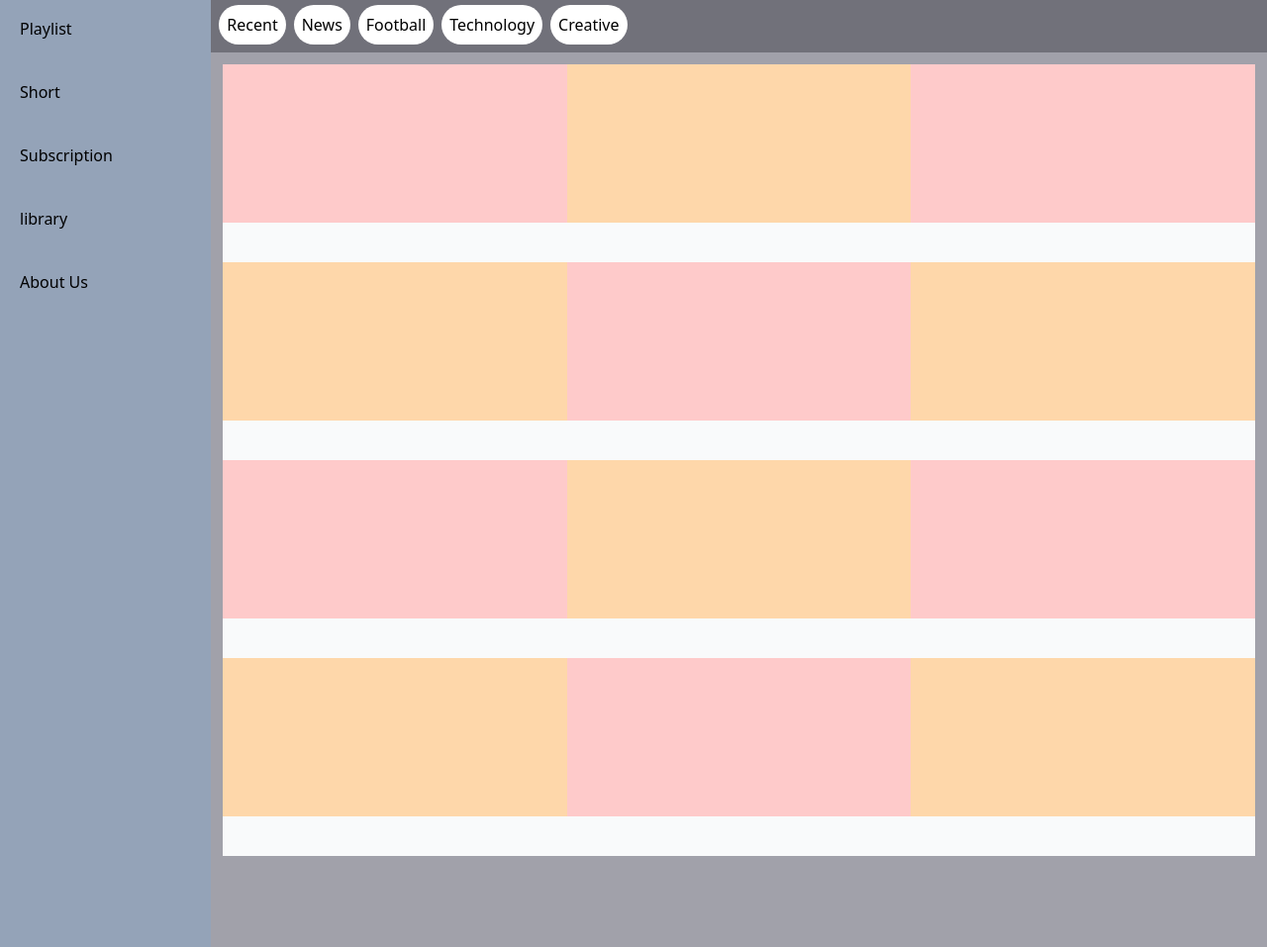
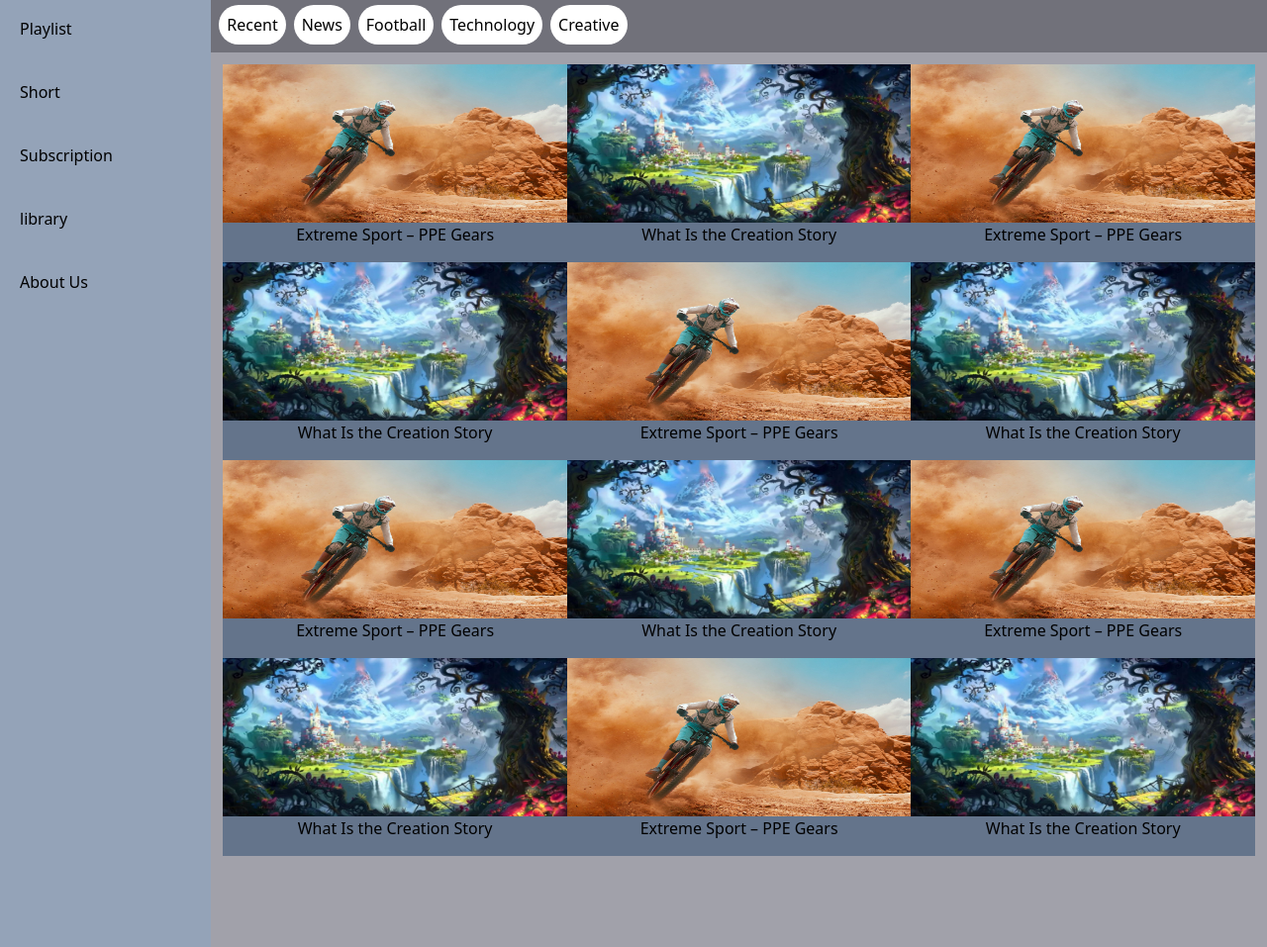
Before and after one commit to Visal24/Ytproject, a website: page index.html in a window 1280 px wide. Shown: the part 59-1016 px from the top of the page at 99% size. Drawn offline with Linux system fonts and the light colour scheme.

Commit message:
add caption and image at Html

```diff
--- a/index.html
+++ b/index.html
@@ -82,53 +82,102 @@
       </div>
 
       <div class="w-full p-3">
+
         <div class="float-left w-1/3 ">
-          <div class="h-40 bg-red-200"></div>
-          <div class="h-10 bg-gray-50"></div>
-        </div>
-        <div class="float-left w-1/3">
-          <div class="h-40 bg-orange-200"></div>
-          <div class="h-10 bg-gray-50"></div>
+          <div class="h-40 bg-red-200">
+            <img src="img/shutterstock_1144021073-1-scaled.jpg" alt="" class="object-cover w-full h-full">
+          </div>
+          <div class="h-10 text-center bg-slate-500 hover:bg-red-500">
+            Extreme Sport – PPE Gears
+          </div>
         </div>
         <div class="float-left w-1/3 ">
-          <div class="h-40 bg-red-200"></div>
-          <div class="h-10 bg-gray-50"></div>
-        </div>
-        <div class="float-left w-1/3">
-          <div class="h-40 bg-orange-200"></div>
-          <div class="h-10 bg-gray-50"></div>
+          <div class="h-40 bg-orange-200 ">
+            <img src="img/creation-hdr.jpeg" alt="" class="object-cover w-full h-full">
+          </div>
+          <div class="h-10 text-center bg-slate-500 hover:bg-red-500">
+            What Is the Creation Story
+          </div>
         </div>
         <div class="float-left w-1/3 ">
-          <div class="h-40 bg-red-200"></div>
-          <div class="h-10 bg-gray-50"></div>
-        </div>
-        <div class="float-left w-1/3">
-          <div class="h-40 bg-orange-200"></div>
-          <div class="h-10 bg-gray-50"></div>
+          <div class="h-40 bg-red-200">
+            <img src="img/shutterstock_1144021073-1-scaled.jpg" alt="" class="object-cover w-full h-full">
+          </div>
+          <div class="h-10 text-center bg-slate-500 hover:bg-red-500">
+            Extreme Sport – PPE Gears
+          </div>
         </div>
         <div class="float-left w-1/3 ">
-          <div class="h-40 bg-red-200"></div>
-          <div class="h-10 bg-gray-50"></div>
-        </div>
-        <div class="float-left w-1/3">
-          <div class="h-40 bg-orange-200"></div>
-          <div class="h-10 bg-gray-50"></div>
+          <div class="h-40 bg-orange-200 ">
+            <img src="img/creation-hdr.jpeg" alt="" class="object-cover w-full h-full">
+          </div>
+          <div class="h-10 text-center bg-slate-500 hover:bg-red-500">
+            What Is the Creation Story
+          </div>
         </div>
         <div class="float-left w-1/3 ">
-          <div class="h-40 bg-red-200"></div>
-          <div class="h-10 bg-gray-50"></div>
-        </div>
-        <div class="float-left w-1/3">
-          <div class="h-40 bg-orange-200"></div>
-          <div class="h-10 bg-gray-50"></div>
+          <div class="h-40 bg-red-200">
+            <img src="img/shutterstock_1144021073-1-scaled.jpg" alt="" class="object-cover w-full h-full">
+          </div>
+          <div class="h-10 text-center bg-slate-500 hover:bg-red-500">
+            Extreme Sport – PPE Gears
+          </div>
         </div>
         <div class="float-left w-1/3 ">
-          <div class="h-40 bg-red-200"></div>
-          <div class="h-10 bg-gray-50"></div>
+          <div class="h-40 bg-orange-200 ">
+            <img src="img/creation-hdr.jpeg" alt="" class="object-cover w-full h-full">
+          </div>
+          <div class="h-10 text-center bg-slate-500 hover:bg-red-500">
+            What Is the Creation Story
+          </div>
         </div>
-        <div class="float-left w-1/3">
-          <div class="h-40 bg-orange-200"></div>
-          <div class="h-10 bg-gray-50"></div>
+        <div class="float-left w-1/3 ">
+          <div class="h-40 bg-red-200">
+            <img src="img/shutterstock_1144021073-1-scaled.jpg" alt="" class="object-cover w-full h-full">
+          </div>
+          <div class="h-10 text-center bg-slate-500 hover:bg-red-500">
+            Extreme Sport – PPE Gears
+          </div>
+        </div>
+        <div class="float-left w-1/3 ">
+          <div class="h-40 bg-orange-200 ">
+            <img src="img/creation-hdr.jpeg" alt="" class="object-cover w-full h-full">
+          </div>
+          <div class="h-10 text-center bg-slate-500 hover:bg-red-500">
+            What Is the Creation Story
+          </div>
+        </div>
+        <div class="float-left w-1/3 ">
+          <div class="h-40 bg-red-200">
+            <img src="img/shutterstock_1144021073-1-scaled.jpg" alt="" class="object-cover w-full h-full">
+          </div>
+          <div class="h-10 text-center bg-slate-500 hover:bg-red-500">
+            Extreme Sport – PPE Gears
+          </div>
+        </div>
+        <div class="float-left w-1/3 ">
+          <div class="h-40 bg-orange-200 ">
+            <img src="img/creation-hdr.jpeg" alt="" class="object-cover w-full h-full">
+          </div>
+          <div class="h-10 text-center bg-slate-500 hover:bg-red-500">
+            What Is the Creation Story
+          </div>
+        </div>
+        <div class="float-left w-1/3 ">
+          <div class="h-40 bg-red-200">
+            <img src="img/shutterstock_1144021073-1-scaled.jpg" alt="" class="object-cover w-full h-full">
+          </div>
+          <div class="h-10 text-center bg-slate-500 hover:bg-red-500">
+            Extreme Sport – PPE Gears
+          </div>
+        </div>
+        <div class="float-left w-1/3 ">
+          <div class="h-40 bg-orange-200 ">
+            <img src="img/creation-hdr.jpeg" alt="" class="object-cover w-full h-full">
+          </div>
+          <div class="h-10 text-center bg-slate-500 hover:bg-red-500">
+            What Is the Creation Story
+          </div>
         </div>
       </div>
 
```
Also changed, not shown: img/creation-hdr.jpeg (added), img/shutterstock_1144021073-1-scaled.jpg (added).
